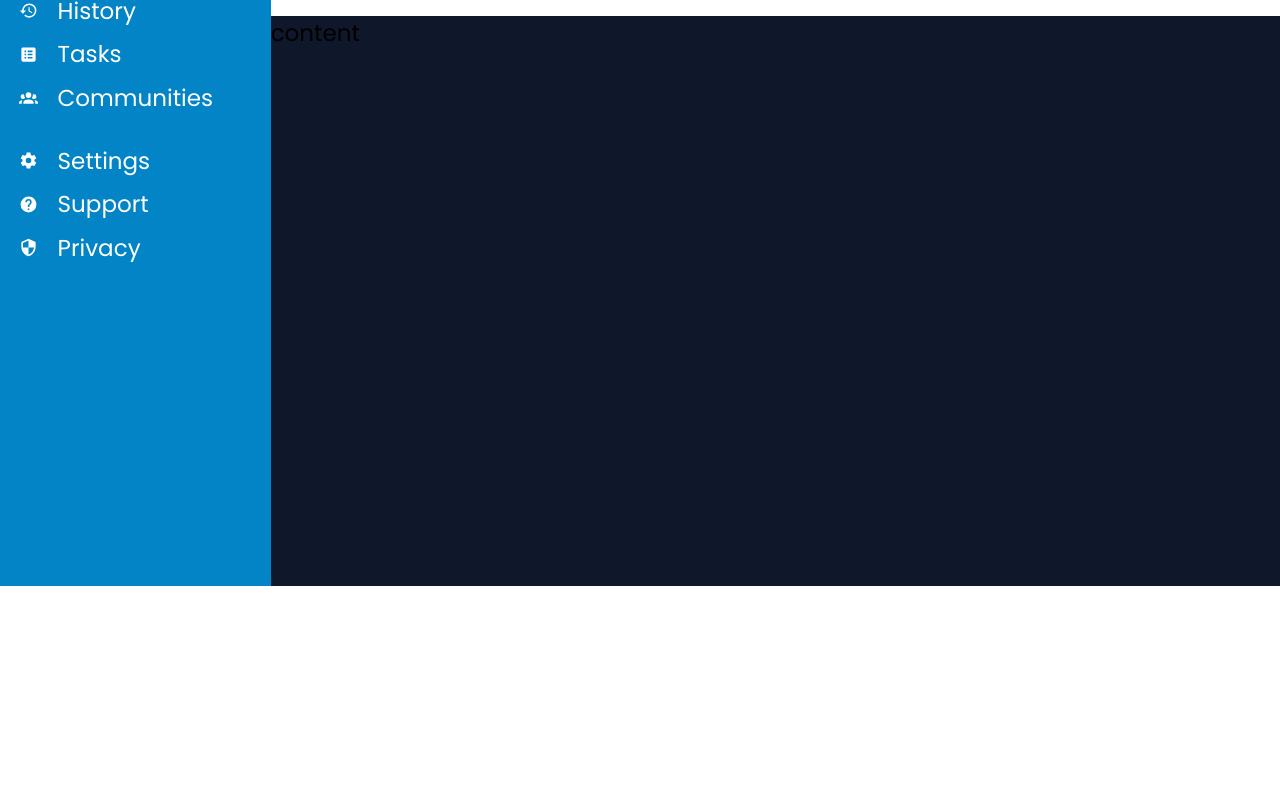
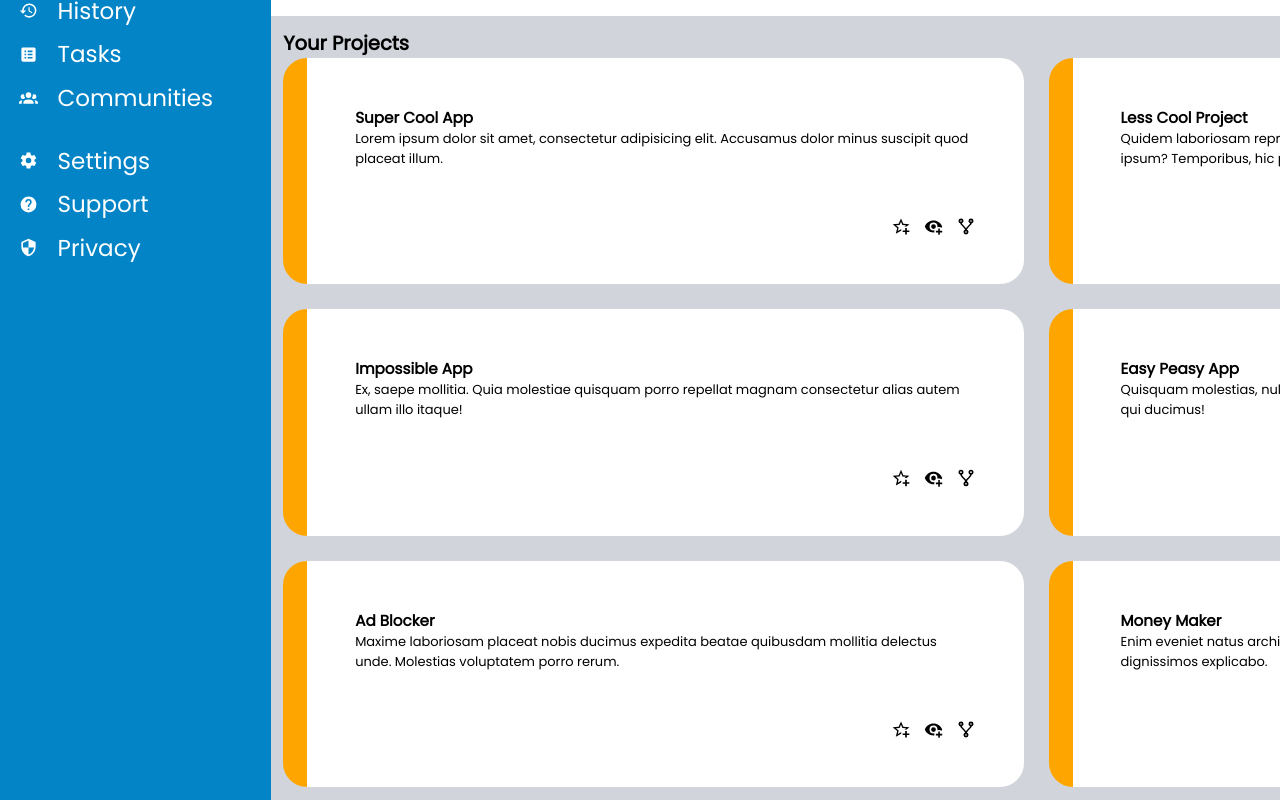
Before and after one commit to BinoManjesh/odin-admin-dashboard, a plain HTML site: page index.html in a window 1280 px wide. Shown: the part 214-1014 px from the top of the page. Before the commit the page ends 800 px from the top, so only its background shows below. Drawn offline with Linux system fonts and the light colour scheme.

Commit message:
Add "Your projects"

```diff
--- a/index.html
+++ b/index.html
@@ -43,6 +43,42 @@
         <button>New</button><button>Upload</button><button>Share</button>
       </div>
     </div>
-    <div class="content">content</div>
+    <div class="content">
+      <div class="projects">
+        <h2>Your Projects</h2>
+        <!-- (div.project>h3+(p>lorem15)+div>(img[src="assets/star.svg"alt="Add to favourites"]+img[src="assets/watch.svg"alt="Add to watch"]+img[src="assets/fork.svg"alt="Fork"]))*6 -->
+        <div>
+          <div class="project">
+            <h3>Super Cool App</h3>
+            <p>Lorem ipsum dolor sit amet, consectetur adipisicing elit. Accusamus dolor minus suscipit quod placeat illum.</p>
+            <div><img src="assets/star.svg" alt="Add to favourites"><img src="assets/watch.svg" alt="Add to watch"><img src="assets/fork.svg" alt="Fork"></div>
+          </div>
+          <div class="project">
+            <h3>Less Cool Project</h3>
+            <p>Quidem laboriosam reprehenderit hic aut expedita laudantium fugit rerum maxime nesciunt ipsum? Temporibus, hic placeat?</p>
+            <div><img src="assets/star.svg" alt="Add to favourites"><img src="assets/watch.svg" alt="Add to watch"><img src="assets/fork.svg" alt="Fork"></div>
+          </div>
+          <div class="project">
+            <h3>Impossible App</h3>
+            <p>Ex, saepe mollitia. Quia molestiae quisquam porro repellat magnam consectetur alias autem ullam illo itaque!</p>
+            <div><img src="assets/star.svg" alt="Add to favourites"><img src="assets/watch.svg" alt="Add to watch"><img src="assets/fork.svg" alt="Fork"></div>
+          </div>
+          <div class="project">
+            <h3>Easy Peasy App</h3>
+            <p>Quisquam molestias, nulla eveniet, neque quis atque modi mollitia velit excepturi officiis illum qui ducimus!</p>
+            <div><img src="assets/star.svg" alt="Add to favourites"><img src="assets/watch.svg" alt="Add to watch"><img src="assets/fork.svg" alt="Fork"></div>
+          </div>
+          <div class="project">
+            <h3>Ad Blocker</h3>
+            <p>Maxime laboriosam placeat nobis ducimus expedita beatae quibusdam mollitia delectus unde. Molestias voluptatem porro rerum.</p>
+            <div><img src="assets/star.svg" alt="Add to favourites"><img src="assets/watch.svg" alt="Add to watch"><img src="assets/fork.svg" alt="Fork"></div>
+          </div>
+          <div class="project">
+            <h3>Money Maker</h3>
+            <p>Enim eveniet natus architecto libero rerum impedit vero vitae quasi voluptatem itaque! Vel, dignissimos explicabo.</p>
+            <div><img src="assets/star.svg" alt="Add to favourites"><img src="assets/watch.svg" alt="Add to watch"><img src="assets/fork.svg" alt="Fork"></div>
+          </div>
+        </div>
+    </div>
   </body>
 </html>
--- a/styles.css
+++ b/styles.css
@@ -3,6 +3,10 @@ html, body {
     height: 100%;
     font-size: larger;
     font-family: Poppins, sans-serif;
+}
+
+h1, h2, h3, p {
+    margin: 0;
 }
 
 body {
@@ -84,12 +88,10 @@ div.header div.hello img {
 }
 
 div.header div.hello p {
-    margin: 0;
     align-self: end;
 }
 
 div.header div.hello p.handle {
-    margin: 0;
     align-self: start;
 }
 
@@ -140,5 +142,34 @@ div.nav img {
 }
 
 div.content {
-    background-color: #0f172a;
+    background-color: #d1d5db;
 }
+
+div.content div.projects {
+    padding: 12.5px;
+    font-size: small;
+}
+
+div.content div.projects > div {
+    display: grid;
+    grid-template: repeat(3, 1fr) / repeat(2, 1fr);
+    gap: 25px;
+}
+
+div.content div.projects div.project {
+    background-color: white;
+    padding: 48px;
+    border-radius: 24px;
+    border-left: 24px solid orange;
+}
+
+div.content div.projects div.project > div {
+    display: flex;
+    justify-content: flex-end;
+    gap: 1em;
+    margin-top: 48px;
+}
+
+div.content div.projects div.project img {
+    height: 1.5em;
+}
```
Also changed, not shown: assets/fork.svg (added), assets/star.svg (added), assets/watch.svg (added).
